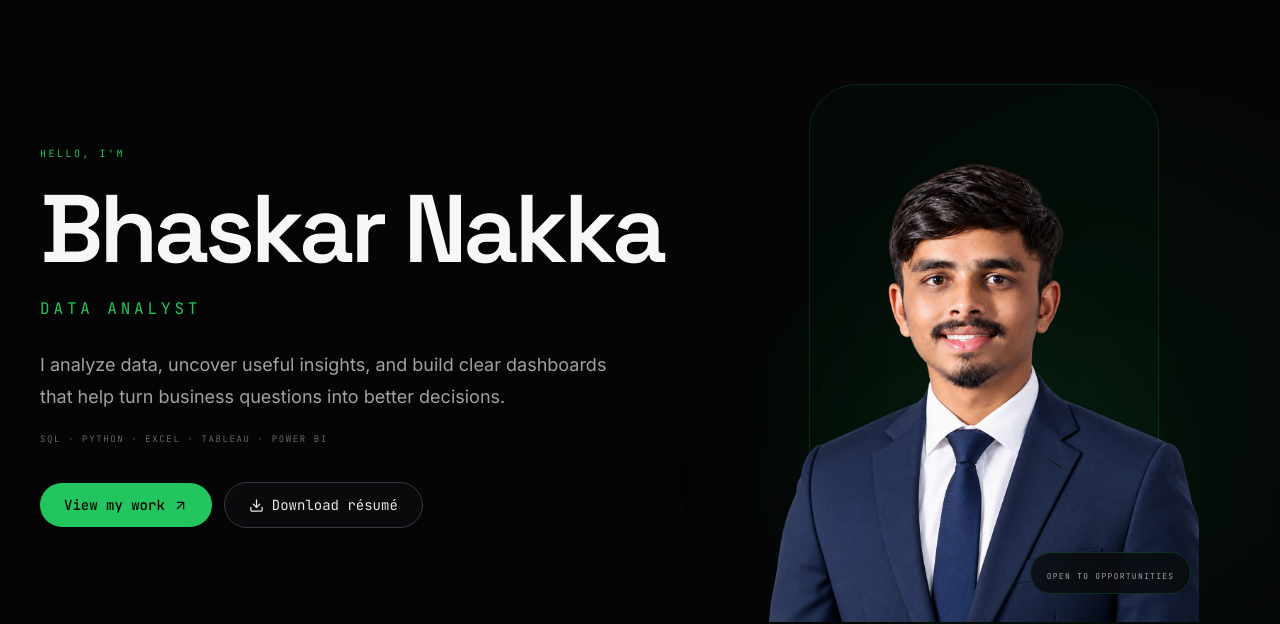
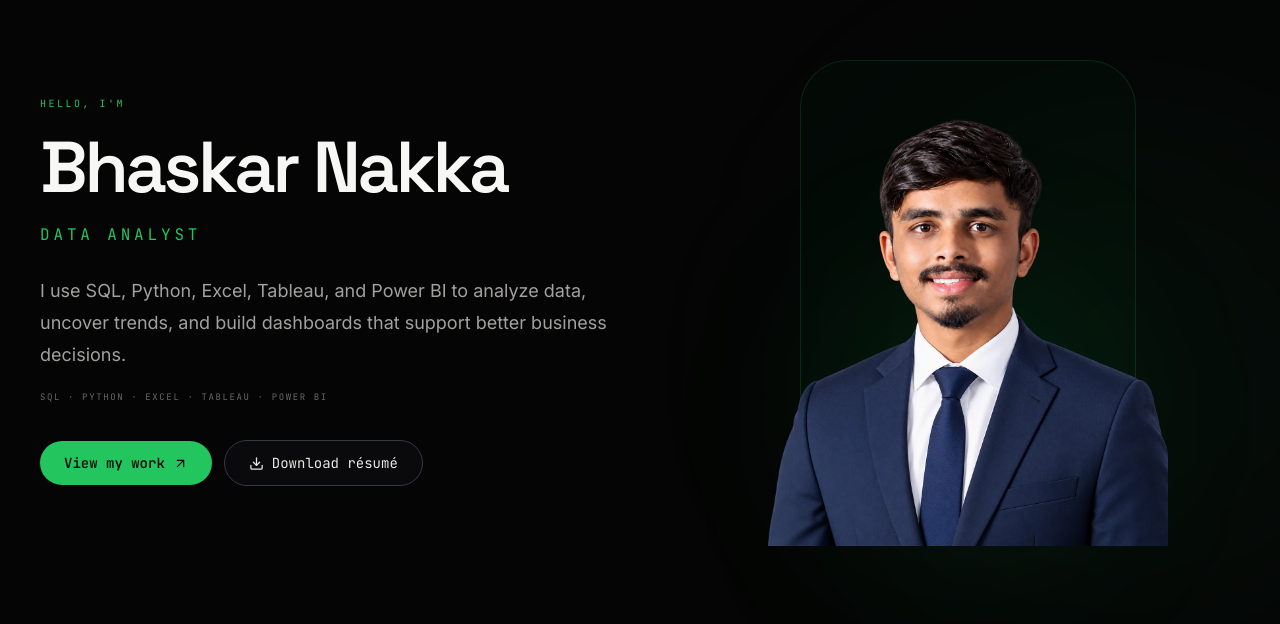
Before and after one commit to bhaskar-nb/portfolio, a Next.js app: page / in a window 1280 px wide. Shown: the part 860-1484 px from the top of the page. Built offline with nearby package versions, Linux system fonts and the light colour scheme.

Commit message:
Simplify intro hero layout and copy

```diff
--- a/components/Hero.tsx
+++ b/components/Hero.tsx
@@ -12,7 +12,7 @@ export default function Hero() {
       <div className="pointer-events-none absolute inset-0 bg-grid-fine opacity-15" />
       <div className="pointer-events-none absolute right-[-8%] top-1/4 h-[32rem] w-[32rem] rounded-full bg-gold/5 blur-[130px]" />
 
-      <div className="relative mx-auto grid min-h-[78svh] w-full max-w-7xl items-center gap-12 px-5 py-28 sm:px-8 lg:grid-cols-[1.1fr_0.9fr] lg:gap-16 lg:px-10">
+      <div className="relative mx-auto grid min-h-[72svh] w-full max-w-7xl items-center gap-10 px-5 py-24 sm:px-8 lg:grid-cols-[1.05fr_0.95fr] lg:gap-14 lg:px-10">
         <motion.div
           initial={{ opacity: 0, y: 24 }}
           whileInView={{ opacity: 1, y: 0 }}
@@ -24,7 +24,7 @@ export default function Hero() {
             Hello, I&apos;m
           </p>
 
-          <h1 className="mt-5 font-display text-5xl font-semibold leading-[0.95] tracking-[-0.045em] text-ink-100 sm:text-7xl lg:text-8xl">
+          <h1 className="mt-5 font-display text-5xl font-semibold leading-[0.95] tracking-[-0.045em] text-ink-100 sm:text-6xl lg:text-7xl">
             {profile.name}
           </h1>
 
@@ -33,8 +33,9 @@ export default function Hero() {
           </p>
 
           <p className="mt-7 max-w-xl text-base leading-7 text-ink-400 sm:text-lg sm:leading-8">
-            I analyze data, uncover useful insights, and build clear dashboards
-            that help turn business questions into better decisions.
+            I use SQL, Python, Excel, Tableau, and Power BI to analyze data,
+            uncover trends, and build dashboards that support better business
+            decisions.
           </p>
 
           <p className="mt-5 font-mono text-[9px] uppercase tracking-[0.18em] text-ink-600">
@@ -56,23 +57,18 @@ export default function Hero() {
           whileInView={{ opacity: 1, x: 0 }}
           viewport={{ once: true, margin: "-80px" }}
           transition={{ duration: 0.7, delay: 0.1 }}
-          className="relative mx-auto h-[420px] w-full max-w-[430px] sm:h-[500px] lg:h-[570px]"
+          className="relative mx-auto h-[380px] w-full max-w-[400px] sm:h-[450px] lg:h-[510px]"
         >
-          <div className="absolute inset-x-10 bottom-0 top-8 rounded-[3rem] border border-gold/15 bg-gold/[0.025]" />
-          <div className="absolute bottom-0 left-1/2 h-72 w-72 -translate-x-1/2 rounded-full bg-gold/10 blur-[90px]" />
+          <div className="absolute inset-x-8 bottom-0 top-6 rounded-[3rem] border border-gold/15 bg-gold/[0.025]" />
+          <div className="absolute bottom-0 left-1/2 h-64 w-64 -translate-x-1/2 rounded-full bg-gold/10 blur-[90px]" />
           <Image
             src="/DP image.png"
             alt={`${profile.name} — Data Analyst`}
             fill
-            sizes="(max-width: 1024px) 90vw, 430px"
+            sizes="(max-width: 1024px) 90vw, 400px"
             className="relative z-10 object-contain object-bottom"
             priority
           />
-          <div className="absolute bottom-7 right-0 z-20 rounded-full border border-gold/20 bg-base-800/80 px-4 py-2 backdrop-blur-md sm:right-2">
-            <span className="font-mono text-[8px] uppercase tracking-[0.16em] text-ink-400">
-              Open to opportunities
-            </span>
-          </div>
         </motion.div>
       </div>
     </section>
```
